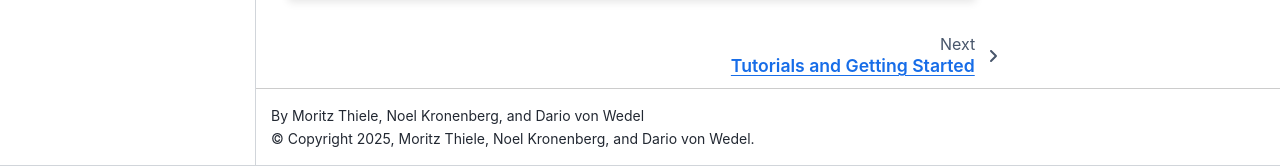
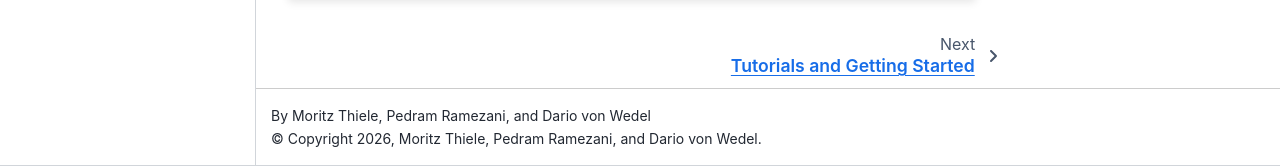
Before and after one commit to CUB-CORR/corr_vars, a Sphinx documentation site: the page built from docs/index.rst, in a window 1280 px wide and 900 px high, scrolled down 4461 px. Shown: the part 734-900 px from the top of the window. Built offline with Sphinx 7.4.7 and the Sphinx Book theme 1.1.4, drawn with Linux system fonts in a browser that asks for light colours.

Commit message:
change copyright

```diff
--- a/docs/conf.py
+++ b/docs/conf.py
@@ -18,14 +18,14 @@ from corr_vars import __version__ as release
 # https://www.sphinx-doc.org/en/master/usage/configuration.html#project-information
 
 project = "CORR-Variables"
-authors = ["Moritz Thiele", "Noel Kronenberg", "Dario von Wedel"]
+authors = ["Moritz Thiele", "Pedram Ramezani", "Dario von Wedel"]
 
 if len(authors) > 1:
     author = ", ".join(authors[:-1]) + ", and " + authors[-1]
 else:
     author = authors[0]
 
-copyright = f"2025, {author}"
+copyright = f"2026, {author}"
 version = release
 
 # -- General configuration ---------------------------------------------------
```
